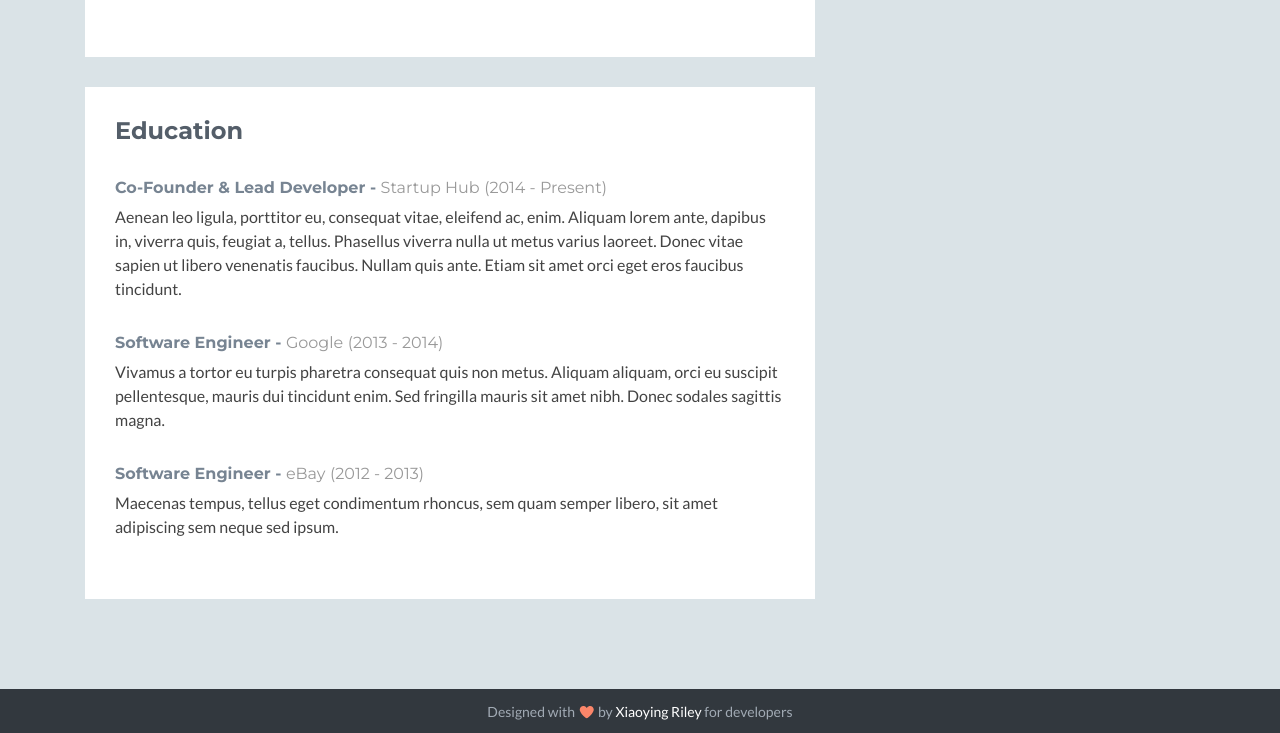
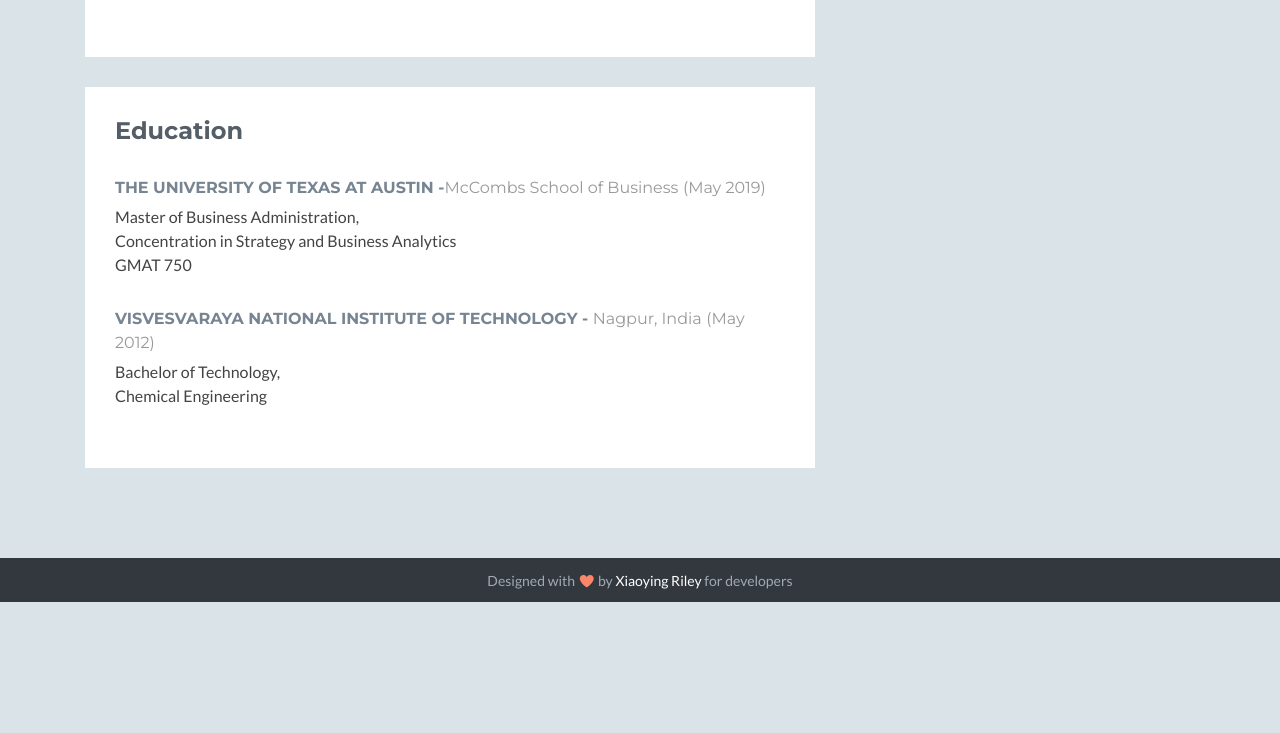
Before and after one commit to hinduBale/bro_port, a plain HTML site: page index.html in a window 1280 px wide. Shown: the part 2392-3125 px from the top of the page. After the commit the page ends 2994 px from the top, so only its background shows below. Drawn offline with nearby package versions, Linux system fonts and the light colour scheme; no server answers; a script that the page names is missing; some icons are missing.

Commit message:
Added Education

```diff
--- a/index.html
+++ b/index.html
@@ -148,17 +148,12 @@
                         <h2 class="heading">Education</h2>
                         <div class="content">
                             <div class="item">
-                                <h3 class="title">Co-Founder & Lead Developer - <span class="place"><a href="#">Startup Hub</a></span> <span class="year">(2014 - Present)</span></h3>
-                                <p>Aenean leo ligula, porttitor eu, consequat vitae, eleifend ac, enim. Aliquam lorem ante, dapibus in, viverra quis, feugiat a, tellus. Phasellus viverra nulla ut metus varius laoreet. Donec vitae sapien ut libero venenatis faucibus. Nullam quis ante. Etiam sit amet orci eget eros faucibus tincidunt.</p>
+                                <h3 class="title">THE UNIVERSITY OF TEXAS AT AUSTIN -<span class="place"><a href="https://www.mccombs.utexas.edu/">McCombs School of Business</a></span> <span class="year">(May 2019)</span></h3>
+                                <p>Master of Business Administration, <br> Concentration in Strategy and Business Analytics <br> GMAT 750</p>
                             </div><!--//item-->
                             <div class="item">
-                                <h3 class="title">Software Engineer - <span class="place"><a href="#">Google</a></span> <span class="year">(2013 - 2014)</span></h3>
-                                <p>Vivamus a tortor eu turpis pharetra consequat quis non metus. Aliquam aliquam, orci eu suscipit pellentesque, mauris dui tincidunt enim. Sed fringilla mauris sit amet nibh. Donec sodales sagittis magna.</p>
-                            </div><!--//item-->
-
-                            <div class="item">
-                                <h3 class="title">Software Engineer - <span class="place"><a href="#">eBay</a></span> <span class="year">(2012 - 2013)</span></h3>
-                                <p>Maecenas tempus, tellus eget condimentum rhoncus, sem quam semper libero, sit amet adipiscing sem neque sed ipsum.</p>
+                                <h3 class="title">VISVESVARAYA NATIONAL INSTITUTE OF TECHNOLOGY - <span class="place"><a href="http://vnit.ac.in/">Nagpur, India</a></span> <span class="year">(May 2012)</span></h3>
+                                <p>Bachelor of Technology,<br>Chemical Engineering</p>
                             </div><!--//item-->
 
                         </div><!--//content-->
```
